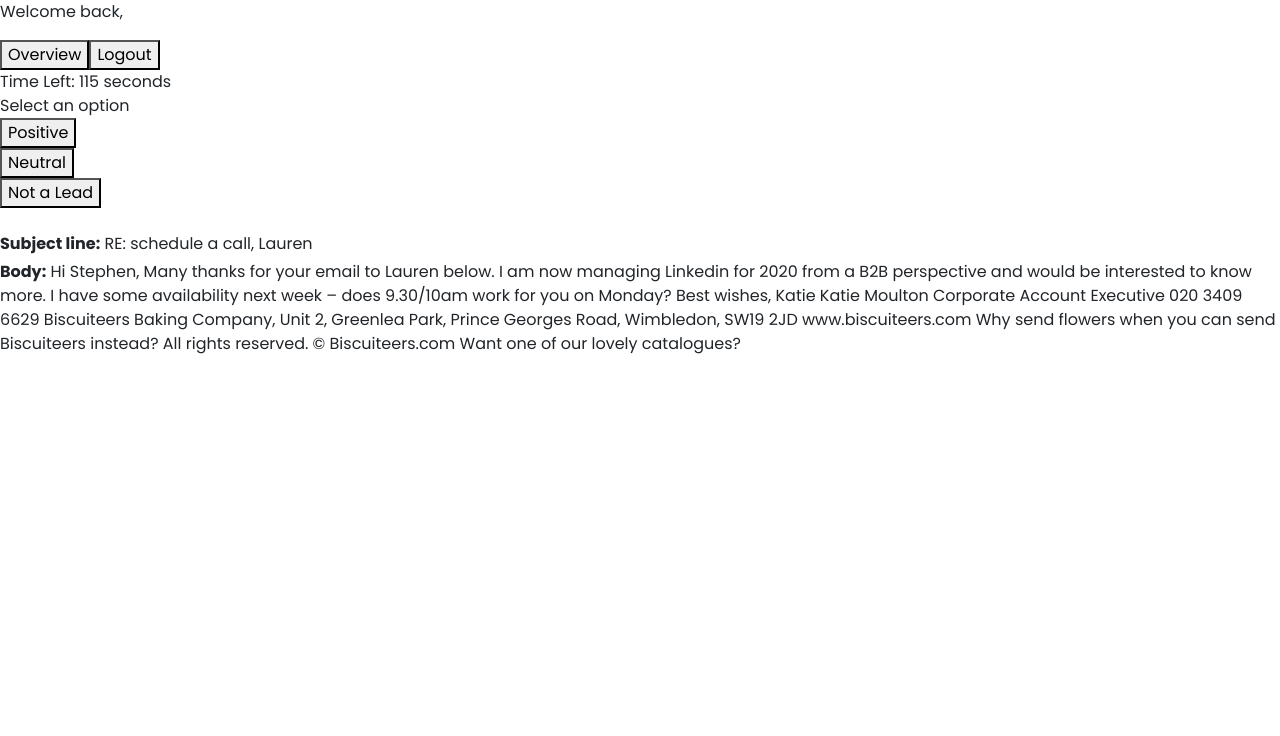
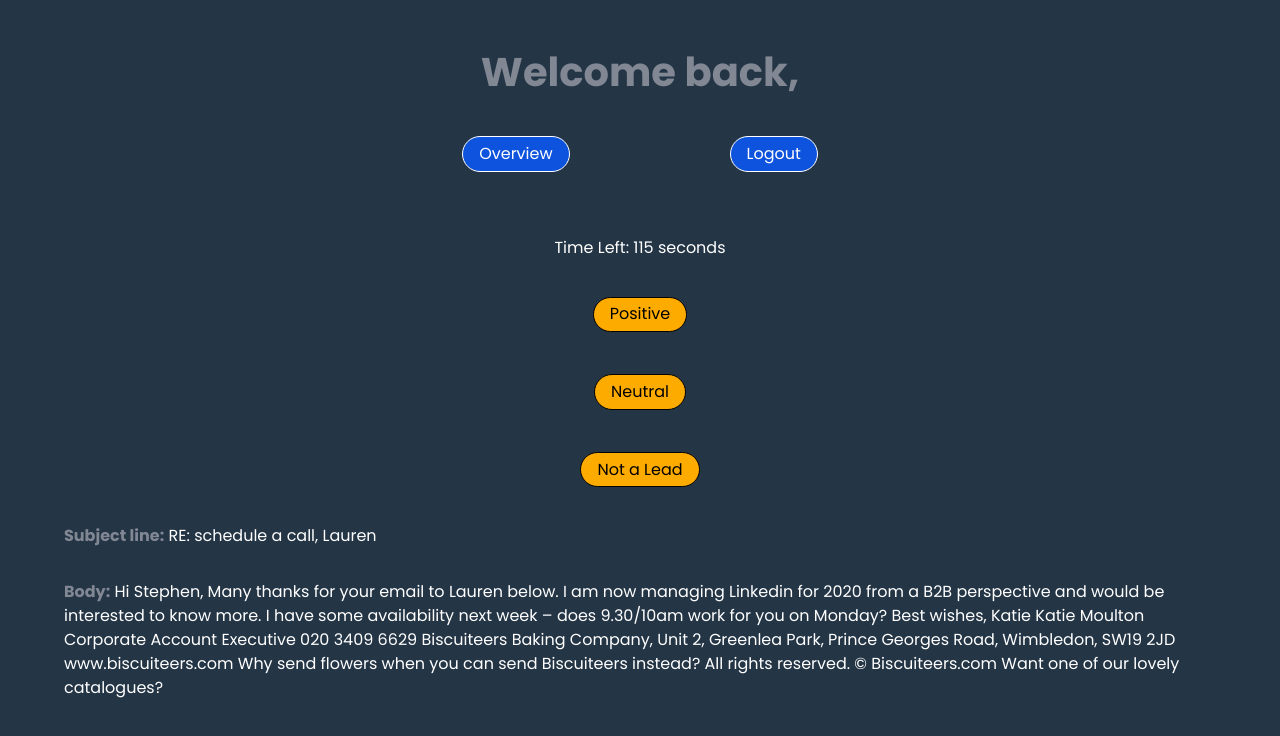
Before and after one commit to DaianaTN/emails-screening-React-project, a React (Create React App) app: page /leads in a window 1280 px wide. Shown: the top 736 px of the page. Built offline with nearby package versions, Linux system fonts and the light colour scheme.

Commit message:
all pages completed, design completed

```diff
--- a/src/App.js
+++ b/src/App.js
@@ -45,7 +45,7 @@
           }
         />
 
-        {/* Emails screening page */}
+        {/* Leads page */}
         <Route
           path="/leads"
           element={
--- a/src/index.css
+++ b/src/index.css
@@ -1,16 +1,14 @@
-/* Adaugam variabile globale: */
+/* Global variables */
 :root {
-  --text-primary: #101d42;
-  --text-secondary: #fbb44c;
-  --text-dark: #2b2922;
-  --text-light: #eaeaea;
+  --text-primary: #ffffff;
+  --text-secondary: #818793;
 
-  --bg-primary: #141e4c;
-  --bg-secondary: #dfedf5;
-  --bg-dark: #101d42;
+  --bg-primary: #243546;
+  --bg-buttons: #feab00;
+  --bg-light: #0e53dd;
 }
 
-/* Resetam proprietati default: */
+/* Reset default properties */
 * {
   box-sizing: border-box;
 }
@@ -18,6 +16,7 @@
 body {
   margin: 0;
   font-family: "Poppins", sans-serif;
+  background-color: var(--bg-primary);
 }
 
 ul {
@@ -31,40 +30,45 @@
   text-decoration: none;
 }
 
-/* Customizam Bootstrap: */
+/* Customize bootstrap */
 .btn-secondary,
 .btn-secondary:hover,
 .btn-secondary:focus {
-  background-color: #2bb686;
-  border-color: #2bb686;
+  background-color: #feab00;
+  border-color: #243546b4;
 }
 
 .text-primary {
-  color: #101d42 !important;
+  color: #ffffff !important;
 }
 
 .text-secondary {
-  color: #fbb44c !important;
+  color: #818793 !important;
 }
 
 .text-light {
-  color: #eaeaea !important;
+  color: #ffffff !important;
 }
 
 .text-dark {
-  color: #2b2922 !important;
+  color: #818793 !important;
 }
 
 .bg-primary {
-  background-color: #141e4c !important;
+  background-color: #243546 !important;
 }
 
 .bg-secondary {
-  background-color: #dfedf5 !important;
+  background-color: #0e53dd !important;
 }
 
 .bg-dark {
-  background-color: #101d42 !important;
+  background-color: #243546 !important;
+}
+
+button {
+  border: 1px solid;
+  border-radius: 25px;
 }
 
 h1,
--- a/src/pages/LeadsPage.jsx
+++ b/src/pages/LeadsPage.jsx
@@ -1,7 +1,7 @@
 import { useEffect, useState } from "react";
 import { useNavigate } from "react-router-dom";
-
 import { fetchNextEmail } from "../components/FetchNextEmail";
+import styles from "./LeadsPage.module.css";
 
 export const LeadsPage = ({ users, loggedInUserId, logout, emails }) => {
   const user = users[loggedInUserId] || { name: "" };
@@ -15,14 +15,17 @@
       setSeconds(seconds - 1);
     }, 1000);
     if (seconds === 0) {
-      alert("Session expired");
+      alert(
+        `Session expired
+        Page will be refreshed because session has expired`
+      );
       fetchNextEmail(emailIndex, setEmailIndex, emails);
       setSeconds(120);
     }
     return () => clearInterval(interval);
   }, [seconds]);
 
-  //select option function
+  //select option function for lead screening
   const selectOption = option => {
     if (option === 1) {
       let retrievedString = localStorage.getItem("emails");
@@ -52,8 +55,9 @@
   };
 
   return (
-    <>
-      <p>Welcome back, {user.name}</p>
+    <div className={`${styles.LeadsPage}`}>
+      <nav>
+        <h1>Welcome back, {user.name}</h1>
 
         {/* nav to overview page */}
         <button
@@ -69,34 +73,35 @@
         <button type="button" onClick={logout}>
           Logout
         </button>
+      </nav>
+      <main>
+        {/* countdown */}
+        <div className="countdown text-center">
+          Time Left: {seconds} seconds
+        </div>
 
-      {/* countdown */}
-      <div>Time Left: {seconds} seconds</div>
-
-      {/* Lead screening form */}
+        {/* Lead screening form options */}
         <form>
-        {/* options */}
-        <label>Select an option</label>
           <div>
-          <div>
+            <div className="text-center">
               <button type="button" onClick={() => selectOption(1)}>
                 Positive
               </button>
             </div>
-          <div>
+            <div className="text-center">
               <button type="button" onClick={() => selectOption(2)}>
                 Neutral
               </button>
             </div>
-          <div>
+            <div className="text-center">
               <button type="button" onClick={() => selectOption(3)}>
                 Not a Lead
               </button>
             </div>
           </div>
 
-        {/* email */}
-        <div>
+          {/* email representation on the page */}
+          <div className={`${styles.LeadsPageEmails}`}>
             <div className="mt-4">
               {" "}
               <strong>Subject line:</strong> {emails[emailIndex].subject}
@@ -107,6 +112,7 @@
             </div>
           </div>
         </form>
-    </>
+      </main>
+    </div>
   );
 };
--- /dev/null
+++ b/src/pages/LeadsPage.module.css
@@ -0,0 +1,30 @@
+.LeadsPage {
+  text-align: center;
+  color: var(--text-primary);
+}
+
+.LeadsPage h1 {
+  color: #818793;
+  margin-top: 3rem;
+}
+
+nav button {
+  background-color: #0e53dd;
+  color: #ffff;
+  margin: 0.5rem;
+  margin-bottom: 5rem;
+}
+
+.LeadsPageEmails {
+  /* text-align: left; */
+  color: white;
+  margin: 2rem;
+}
+
+main button {
+  margin: 5px;
+}
+
+form button {
+  text-align: center !important;
+}
--- a/src/pages/Login.module.css
+++ b/src/pages/Login.module.css
@@ -1,3 +1,20 @@
-.login {
+.loginForm {
   display: flex;
+  justify-content: center;
+  margin: 10rem 0;
+  color: var(--text-primary);
 }
+
+.loginWrapper {
+  display: flex;
+  justify-content: space-between;
+}
+
+button {
+  margin: 1rem;
+  background-color: #feab00;
+  color: black;
+  border: 1px solid;
+  border-radius: 25px;
+  padding: 0.3rem 1rem;
+}
--- a/src/pages/LoginForm.jsx
+++ b/src/pages/LoginForm.jsx
@@ -25,9 +25,10 @@
   };
 
   return (
+    <div className={`${styles.loginForm}`}>
       <div>
         <form>
-        <label>Select a user</label>
+          <label className="p-3">Select your username</label>
           <select onChange={handleChange}>
             <option value={undefined}>Select a user</option>
             {users.map((user, index) => (
@@ -41,5 +42,6 @@
           </button>
         </form>
       </div>
+    </div>
   );
 };
--- a/src/pages/Overview.jsx
+++ b/src/pages/Overview.jsx
@@ -1,23 +1,25 @@
 import { useEffect, useState } from "react";
 import { useNavigate } from "react-router-dom";
+import { initDatabase } from "../utils/initDatabase";
+import styles from "./Overview.module.css";
 
 export const Overview = () => {
   const navigate = useNavigate();
 
-  //buttons functions
+  //function for buttons
   const handleBackClick = () => {
     navigate("/leads");
   };
   const handleResetClick = () => {
     localStorage.clear();
     navigate("/");
+    initDatabase();
   };
 
-  //emails array
-
+  //emails array from localStorage
   const emails = JSON.parse(localStorage.getItem("emails"));
 
-  //replies
+  //types of replies
   const positiveRepliesNo = emails
     .filter(email => email.status === "positive")
     .map(email => email.email).length;
@@ -31,26 +33,36 @@
     .map(email => email.email).length;
 
   return (
-    <div>
-      <div>
+    <div className={`${styles.Overview}`}>
+      <nav>
         <button onClick={handleResetClick}>Reset App</button>
+        <button onClick={handleBackClick}>Back</button>
         <h1>OVERVIEW</h1>
-        <button onClick={handleBackClick}>Back</button>
-        <div>
+      </nav>
+      <main>
+        <section>
           <p>Positive replies: {positiveRepliesNo}</p>
           <p>Neutral replies: {neutralRepliesNo}</p>
           <p>Not a lead replies: {notALeadRepliesNo}</p>
-        </div>
-      </div>
-      {emails.map(email => (
-        <div>
-          <p className="mt-5">
-            Subject line: <strong>{email.subject}</strong>
-          </p>
-          <p>Body: {email.body}</p>
-          <p>Status: {email.status}</p>
-        </div>
-      ))}
+        </section>
+
+        {emails
+          .filter(email => email.status !== "pending")
+          .map(email => (
+            <div>
+              <p className="mt-5">
+                <strong>Subject line: </strong>
+                {email.subject}
+              </p>
+              <p>
+                <strong>Body: </strong> {email.body}
+              </p>
+              <p>
+                <strong>Status: </strong> {email.status}
+              </p>
+            </div>
+          ))}
+      </main>
     </div>
   );
 };
--- /dev/null
+++ b/src/pages/Overview.module.css
@@ -0,0 +1,21 @@
+.Overview {
+  text-align: center;
+  color: white;
+}
+
+main div {
+  text-align: left !important;
+  margin: 2rem;
+}
+
+main div strong {
+  color: #818793;
+}
+
+nav button {
+  margin: 2rem 5rem;
+}
+
+main section {
+  color: #818793;
+}
```
Lines whose indentation alone changed are shown as unchanged.
